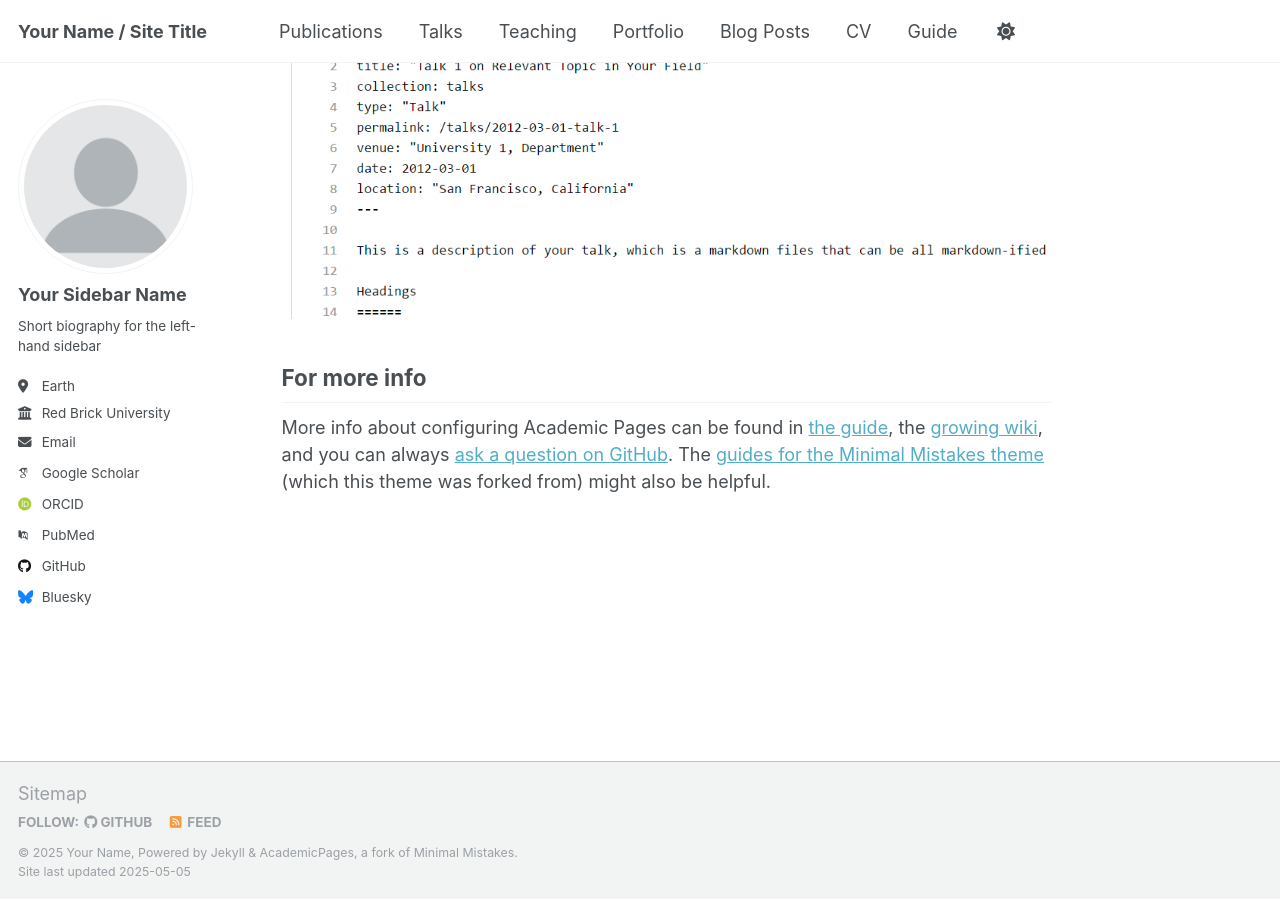
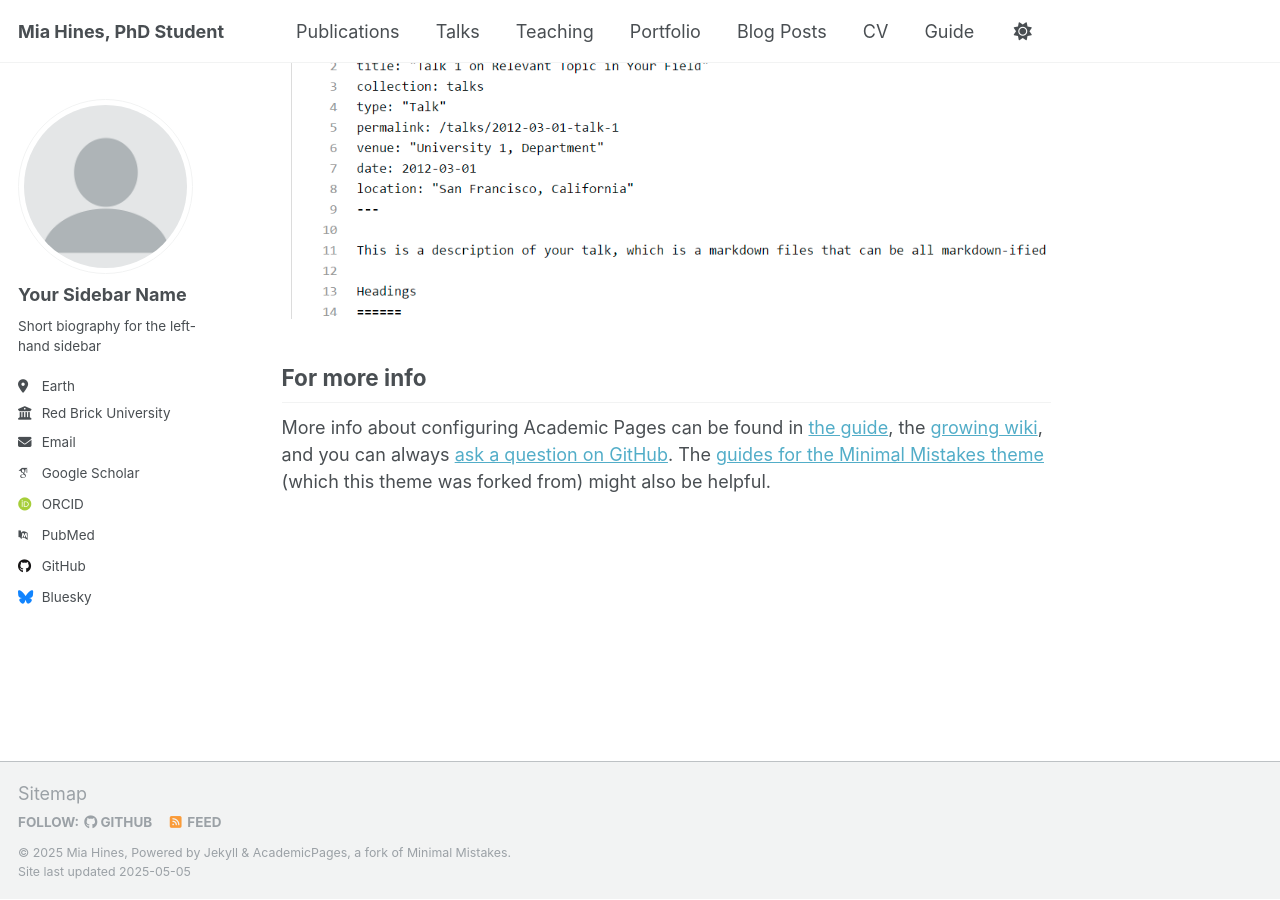
Before and after one commit to MiaHines/miahines.github.io, a Jekyll site: the page built from _pages/about.md, in a window 1280 px wide and 900 px high, scrolled down 2608 px. Built offline with Jekyll 4.4.1, drawn with Linux system fonts in a browser that asks for light colours; some web fonts are replaced.

Commit message:
update config - test

```diff
--- a/_config.yml
+++ b/_config.yml
@@ -9,13 +9,13 @@
 # Basic Site Settings
 locale                   : "en-US"
 site_theme               : "default"
-title                    : "Your Name / Site Title"
+title                    : "Mia Hines, PhD Student"
 title_separator          : "-"
-name                     : &name "Your Name"
+name                     : &name "Mia Hines"
 description              : &description "personal description"
-url                      : https://academicpages.github.io # the base hostname & protocol for your site e.g. "https://[your GitHub username].github.io" or if you already have some other page hosted on Github then use "https://[your GitHub username].github.io/[Your Repo Name]"
+url                      : https://miahines.github.io # the base hostname & protocol for your site e.g. "https://[your GitHub username].github.io" or if you already have some other page hosted on Github then use "https://[your GitHub username].github.io/[Your Repo Name]"
 baseurl                  : "" # the subpath of your site, e.g. "/blog"
-repository               : "academicpages/academicpages.github.io"
+repository               : "miahines/miahines.github.io"
 
 # Site Author - The following control what appear as part of the author content on the side bar.
 #               If a field is blank the icon and link will not appear, otherwise it will be shown.
```
